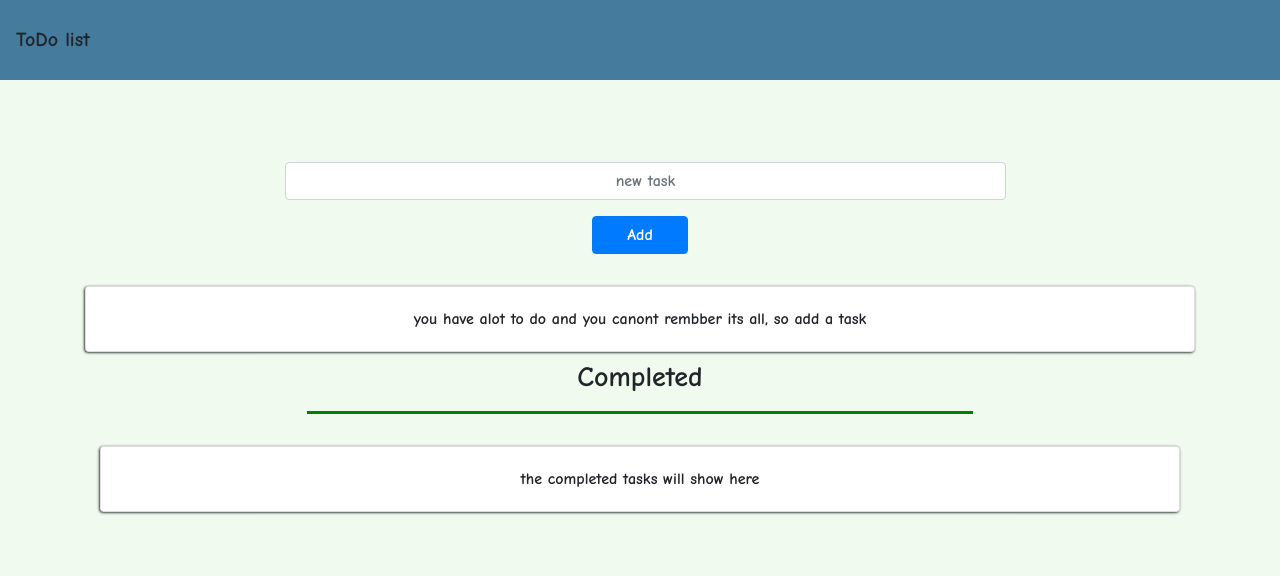
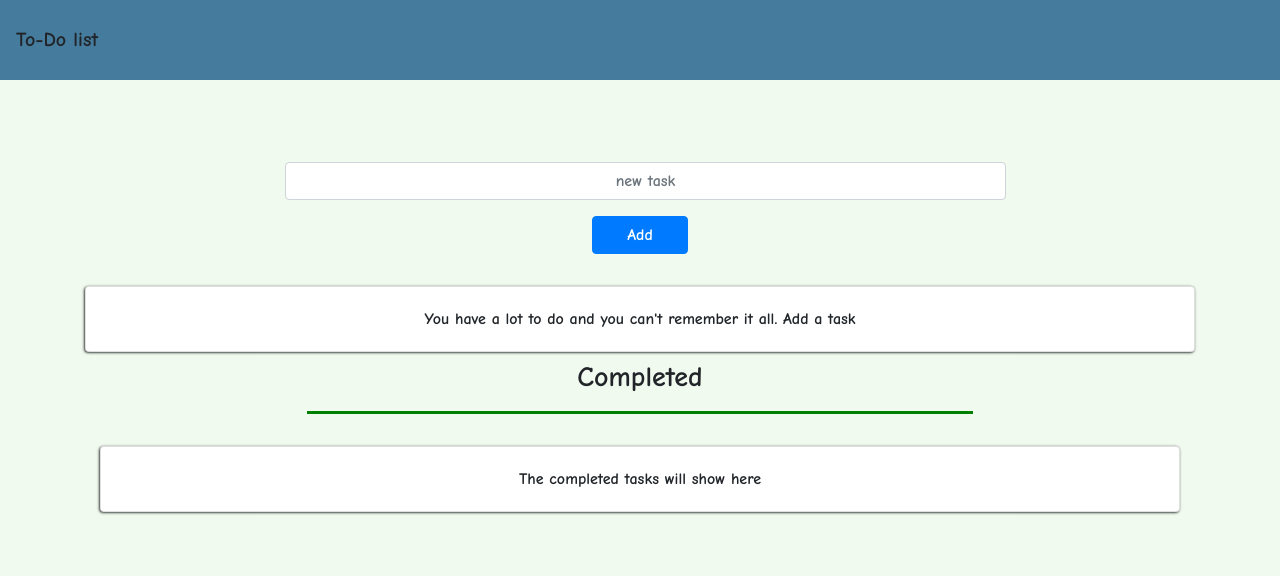
Before and after one commit to hima890/flask_todolist, a Flask app: page / in a window 1280 px wide. Shown: the top 576 px of the page. Run offline with Flask 2, Linux system fonts and the light colour scheme; data that the repository does not hold is empty; some libraries are stand-ins or nearby versions.

Commit message:
😇️ fixing some typos

```diff
--- a/projectFiles/templates/index.html
+++ b/projectFiles/templates/index.html
@@ -43,7 +43,7 @@
                     <h5 class="card-title">Task</h5>
                     <p class="card-text">{{task.content}}</p>
                     <div class="co3">
-                    <a href="{{url_for('home.deleteFunction', id=task.id)}}" class="btn btn-success">Complate</a>
+                    <a href="{{url_for('home.deleteFunction', id=task.id)}}" class="btn btn-success">Complete</a>
                     </div>
                 </div>
               </div>
@@ -53,7 +53,7 @@
           <div class="col-sm-12" id="co2">
             <div class="card text-center">
               <div class="card-body">
-                  <p class="card-text">you have alot to do and you canont rembber its all, so add a task</p>
+                  <p class="card-text">You have a lot to do and you can't remember it all. Add a task</p>
               </div>
             </div>
           </div>
@@ -75,7 +75,7 @@
         <div class="col-sm-12" id="co2">
           <div class="card text-center">
             <div class="card-body">
-                <p class="card-text">the completed tasks will show here</p>
+                <p class="card-text">The completed tasks will show here</p>
             </div>
           </div>
         </div>
--- a/projectFiles/templates/layout.html
+++ b/projectFiles/templates/layout.html
@@ -13,7 +13,7 @@
     <div class="all">
         <!-- As a heading -->
         <nav class="navbar fixed-top">
-            <span class="navbar-brand mb-0 h1">ToDo list</span>
+            <span class="navbar-brand mb-0 h1">To-Do list</span>
         </nav>
     </div>
     {%block main%}{%endblock%}
```
